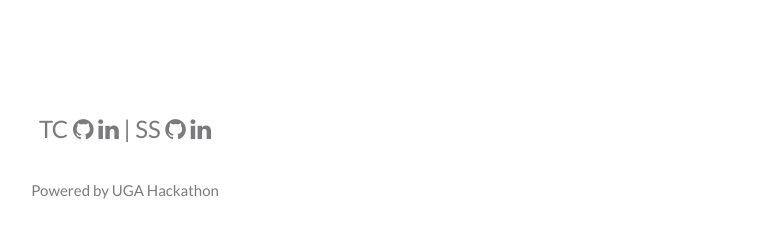
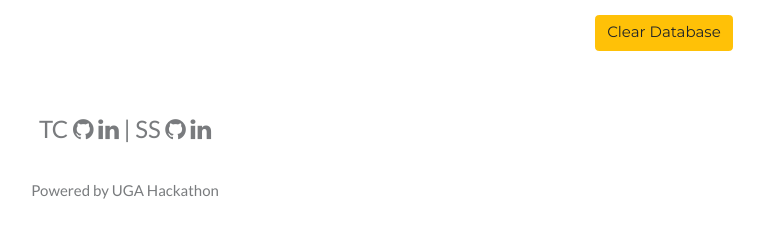
Before and after one commit to tannercantlay/QuickBolt, a Flask app: page /order_history in a window 1280 px wide. Shown: the part 545-795 px from the top of the page, without its empty margins (515-1279 px from the left). Run offline with Flask 2, Linux system fonts and the light colour scheme; data that the repository does not hold is empty; some libraries are stand-ins or nearby versions.

Commit message:
Added Clear Database Button

```diff
--- a/app/templates/order_history.html
+++ b/app/templates/order_history.html
@@ -46,6 +46,10 @@
             </tbody>
           </table>
 
+          <div class="w3-container w3-right">
+          <button type="submit" class="btn btn-warning">Clear Database</button>
+        </div>
+
           <footer class="w3-container w3-padding-64 w3-center w3-opacity">
             <div class="w3-xlarge w3-padding-32">
               TC
```
Lines whose indentation alone changed are shown as unchanged.
